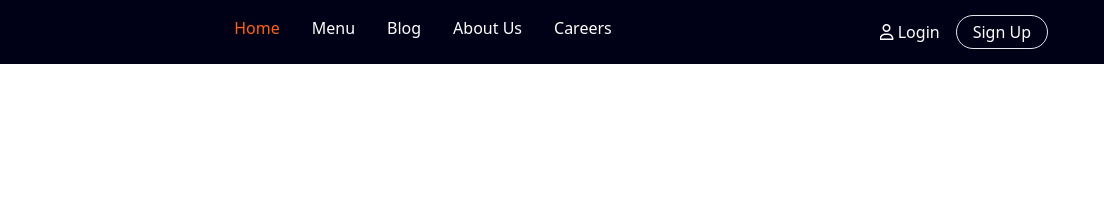
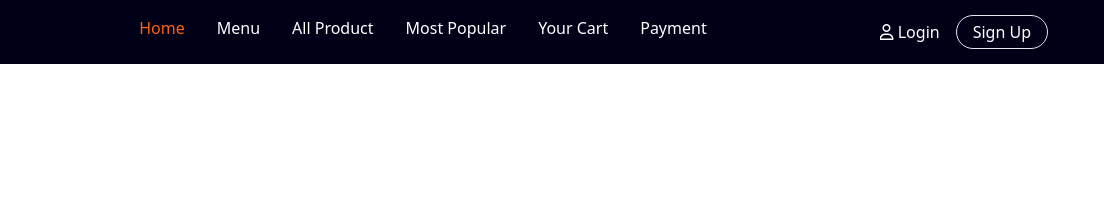
Before and after one commit to Bytes-Farabi/Burger-Cafe-Restaurent, a website: page src/cart.html in a window 1280 px wide. Shown: the top 217 px of the page, 176-1280 px from the left. Drawn offline with Linux system fonts and the light colour scheme.

Commit message:
all nav changed

```diff
--- a/src/cart.html
+++ b/src/cart.html
@@ -21,11 +21,12 @@
             </a>
             <nav id="menu" class="absolute md:static md:z-0 md:w-auto md:flex-grow bg-dark w-full bottom-0 z-[-1] pb-2 left-0">
                 <ul class="md:flex">
-                    <li><a class="px-4 py-2 block active" href="#">Home</a></li>
-                    <li><a class="px-4 py-2 block" href="#">Menu</a></li>
-                    <li><a class="px-4 py-2 block" href="#">Blog</a></li>
-                    <li><a class="px-4 py-2 block" href="#">About Us</a></li>
-                    <li><a class="px-4 py-2 block" href="#">Careers</a></li>
+                    <li><a class="px-4 py-2 block active" href="index.html">Home</a></li>
+                    <li><a class="px-4 py-2 block" href="category.html">Menu</a></li>
+                    <li><a class="px-4 py-2 block" href="products.html">All Product</a></li>
+                    <li><a class="px-4 py-2 block" href="details.html">Most Popular</a></li>
+                    <li><a class="px-4 py-2 block" href="cart.html">Your Cart</a></li>
+                    <li><a class="px-4 py-2 block" href="payment.html">Payment</a></li>
                 </ul>
             </nav>
             <div class="flex items-center gap-4">
```
Also changed, not shown: src/category.html (+6 -5 lines), src/details.html (+6 -5 lines), src/payment.html (+6 -5 lines), src/products.html (+6 -5 lines).
